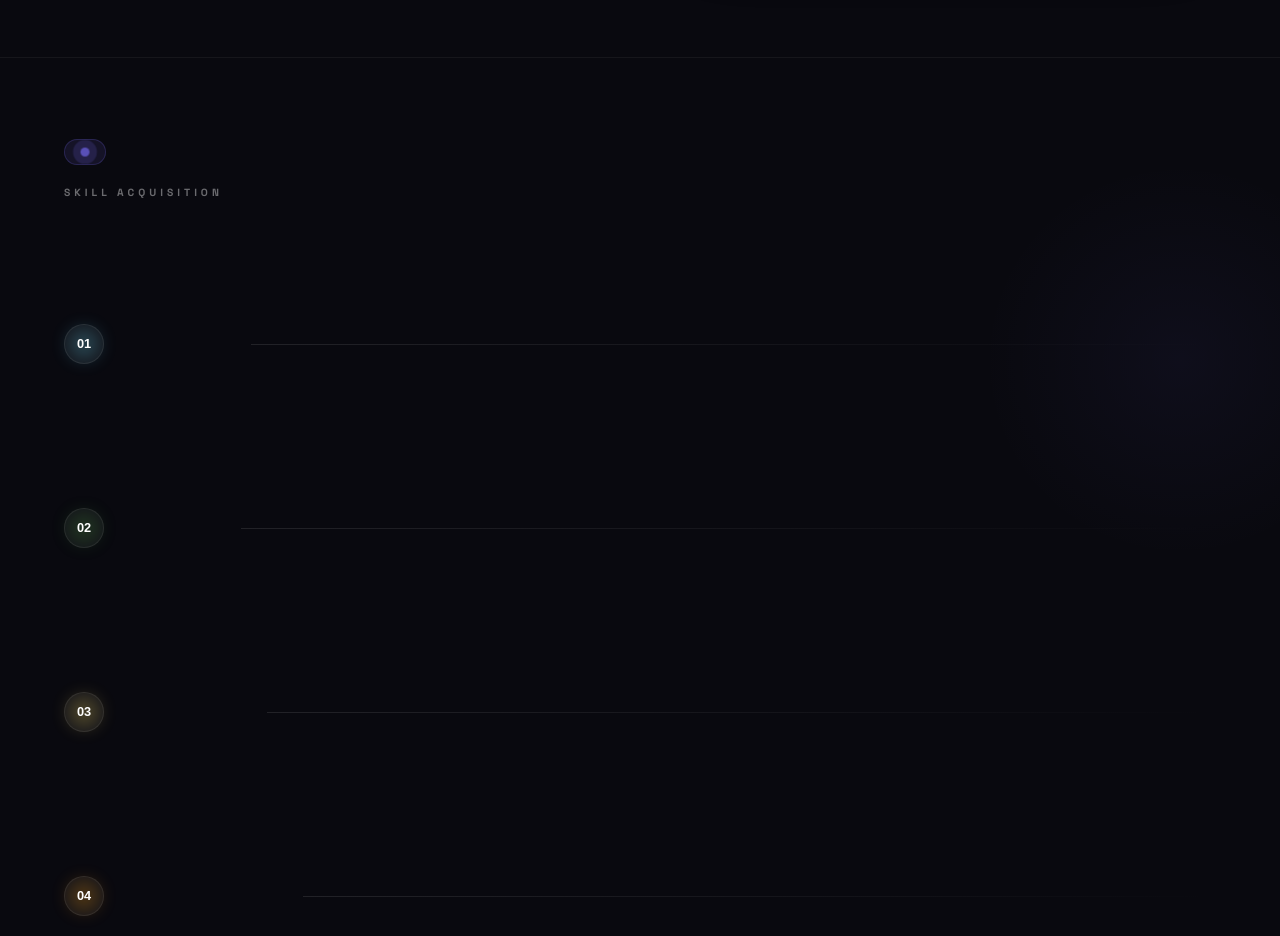
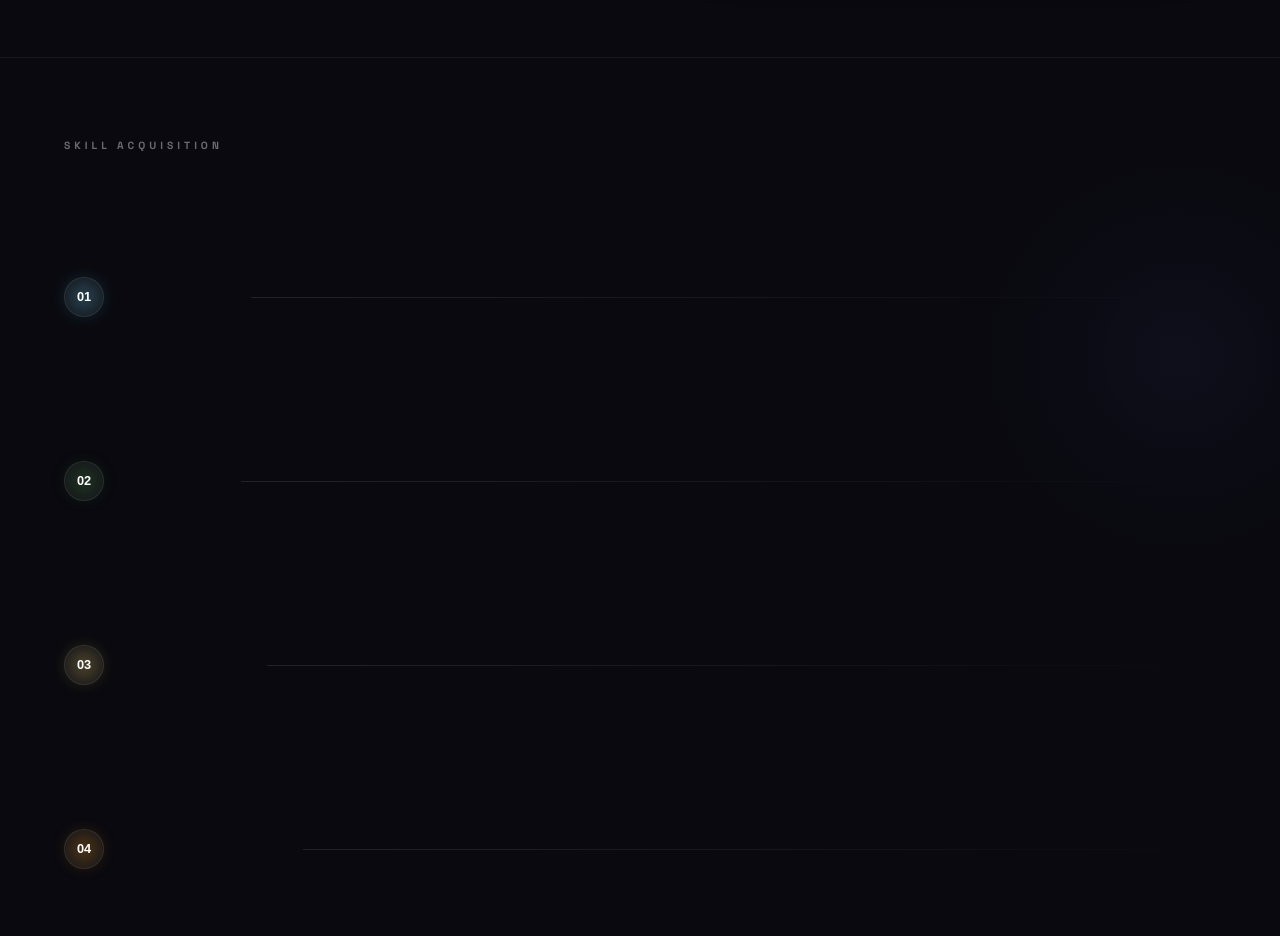
Before and after one commit to shivayogihugar47-spec/Portfolio, a React (Vite) app: page / in a window 1280 px wide. Shown: the part 1660-2596 px from the top of the page. Built offline with nearby package versions, Linux system fonts and the light colour scheme; a web font is replaced by a local one.

Commit message:
Update Skills.jsx

```diff
--- a/src/components/Skills.jsx
+++ b/src/components/Skills.jsx
@@ -52,9 +52,6 @@ export default function Skills() {
 
       <div className={styles.container}>
         <div className={styles.header}>
-          <div className={styles.statusBox}>
-            <span className={styles.pulse}></span>
-          </div>
           <span className={styles.topTag}>SKILL ACQUISITION</span>
           <h2 className={styles.mainTitle}>LEARNING THE <span className={styles.glowText}>CRAFT</span></h2>
         </div>
```
